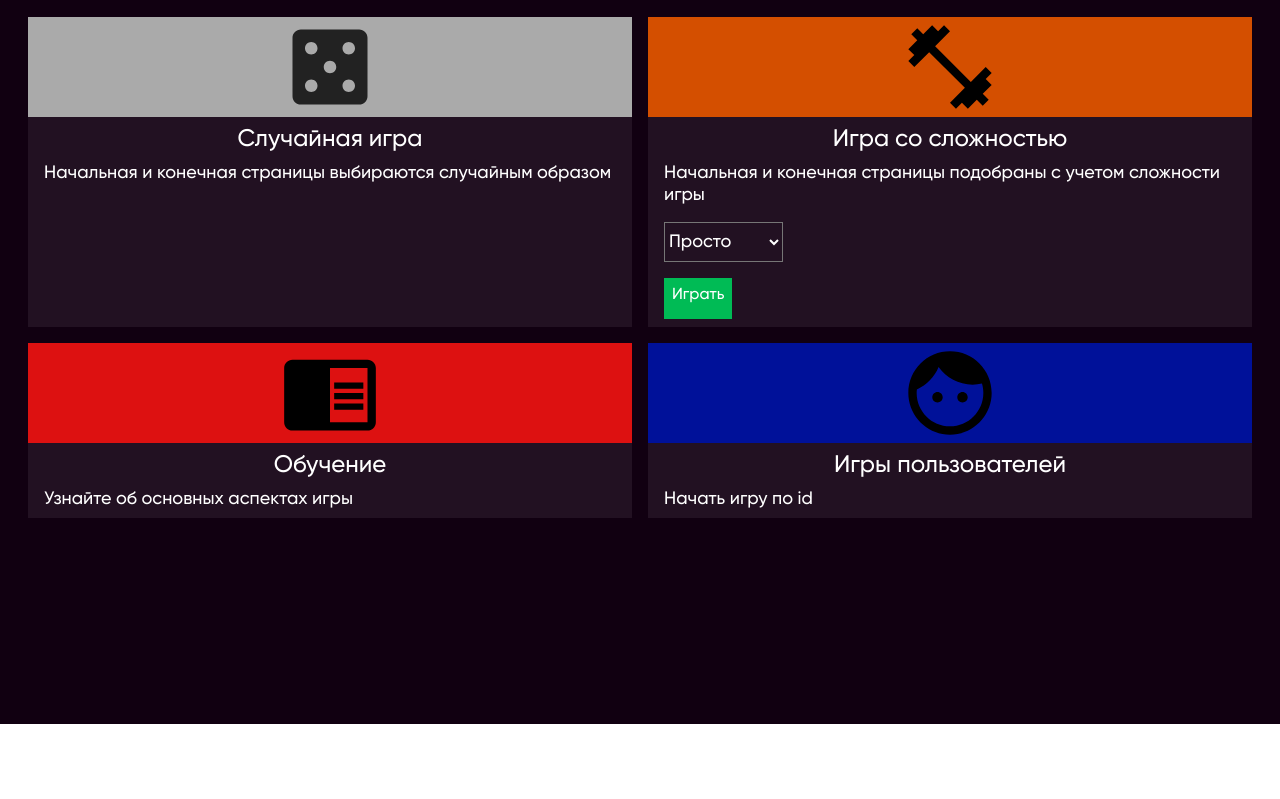
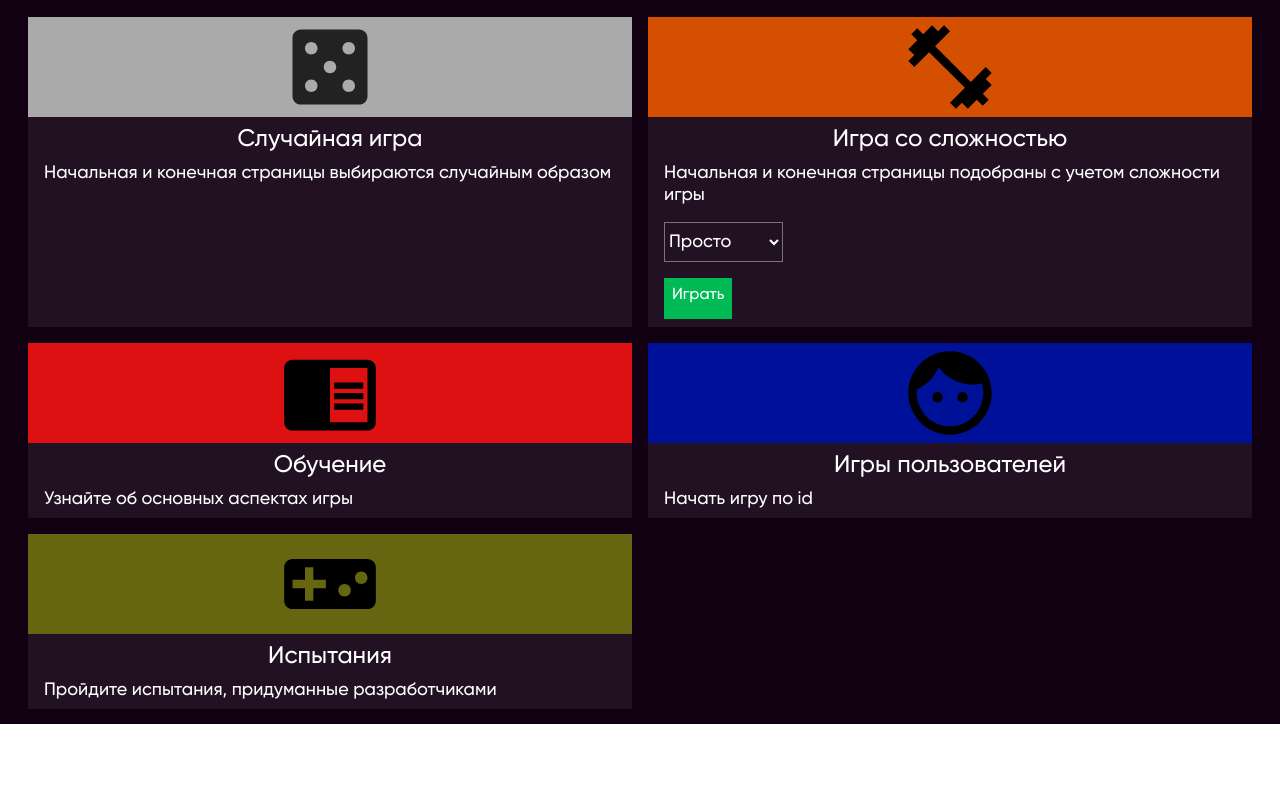
Before and after one commit to igoose1/wikirace, a Django app: template wiki/templates/wiki/start_page.html in a window 1280 px wide. Shown: the part 76-875 px from the top of the page. Run offline with Django 3.2, Linux system fonts and the light colour scheme; the template is opened without the code that fills it: values that come from a table or form of the project are taken from there, others are empty; tables that the repository leaves empty hold one stand-in row (values such as "Sample post").

Commit message:
Add card for trials

```diff
--- a/wiki/static/wiki/start_page.js
+++ b/wiki/static/wiki/start_page.js
@@ -13,7 +13,7 @@ $(document).ready(() => {
         changeVisible($('.card'));
     }
 
-    let closableCardList = ['tutorial', 'user-game'];
+    let closableCardList = ['tutorial', 'user-game', 'trial'];
     closableCardList.forEach((value) => {
         $('#close-' + value).on('click', (event) => {
             toggleGameCard(value);
--- a/wiki/static/wiki/styles/start_page_style.css
+++ b/wiki/static/wiki/styles/start_page_style.css
@@ -587,6 +587,9 @@ a {
 .card-image-box-diff {
   background: #d44f00;
 }
+.card-image-box-trial {
+  background: #666611;
+}
 
 .tutorial-screen {
   transition: height 0.2s;
@@ -651,6 +654,10 @@ form {
   background: #001199;
 }
 
+#close-trial {
+  background: #666611;
+}
+
 /* * Delete when need to add drawer
  * */
 .menu-container {
@@ -661,4 +668,26 @@ form {
   display: none;
 }
 
+.trial-play {
+  padding-left: 40px;
+  width: auto;
+  height: 50px;
+}
+.trial-play:hover {
+  background: #110011;
+}
+.trial-play span {
+  display: inline;
+  vertical-align: center;
+  position: relative;
+  top: 15px;
+}
+
+.card-opened {
+  min-height: fit-content;
+}
+.card-opened img {
+  top: -20px;
+}
+
 /*# sourceMappingURL=start_page_style.css.map */
--- a/wiki/templates/wiki/start_page.html
+++ b/wiki/templates/wiki/start_page.html
@@ -133,5 +133,32 @@
         </div>
     </div>
 </div>
+<div class="card visible" id="card-trial">
+    <div class="close-button invisible" id="close-trial">
+        <img src="{% static 'wiki/icons/baseline-close-24px.svg' %}" alt="close">
+    </div>
+    <div class="card-image-box card-image-box-trial">
+        <img src="{% static 'wiki/icons/baseline-videogame_asset-24px.svg' %}" alt="random">
+    </div>
+    <div class="card-content-box">
+        <div class="card-content-box card-content-box-header">
+            Испытания
+        </div>
+        <div class="card-content-box card-content-box-text block-trial visible">
+            Пройдите испытания, придуманные разработчиками
+        </div>
+        <div class="block-trial invisible" id="trials">
+            {% for trial in trial_list %}
+            <a href="/custom_game_start/{{ trial.trial_id }}">
+                <div class="card-content-box trial-play">
+                    <span>
+                        {{ trial.trial_name }}
+                    </span>
+                </div>
+            </a>
+            {% endfor %}
+        </div>
+    </div>
+</div>
 </div>
 {% endblock %}
```
Also changed, not shown: wiki/get_wiki_page.py (+5 -2 lines), wiki/static/wiki/icons/baseline-videogame_asset-24px.svg (added).
